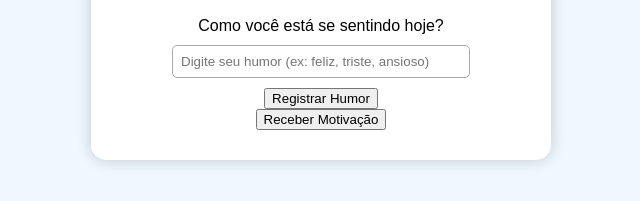
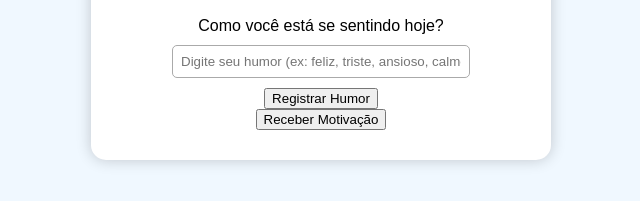
Before and after one commit to barachowillian/Bem-estar---PW-3-, a plain HTML site: page index.html in a window 1280 px wide. Shown: the part 395-596 px from the top of the page, 319-959 px from the left. Drawn offline with Linux system fonts and the light colour scheme; a script that the page names is missing.

Commit message:
Inclua mais emoçoes no index

```diff
--- a/index.html
+++ b/index.html
@@ -12,7 +12,7 @@
 
     <form id="humorForm">
       <label for="humor">Como você está se sentindo hoje?</label><br>
-      <input type="text" id="humor" placeholder="Digite seu humor (ex: feliz, triste, ansioso)">
+      <input type="text" id="humor" placeholder="Digite seu humor (ex: feliz, triste, ansioso, calmo, motivado, cansado, irritado, apaixonado)">
       <button type="submit">Registrar Humor</button>
     </form>
 
```
